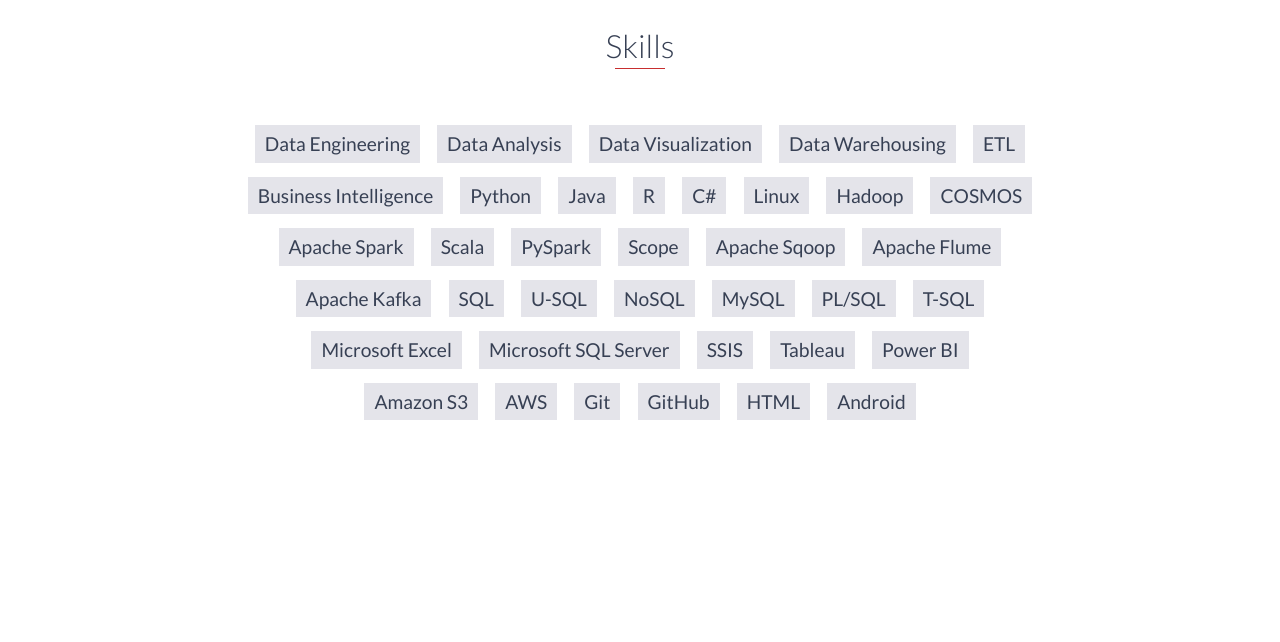
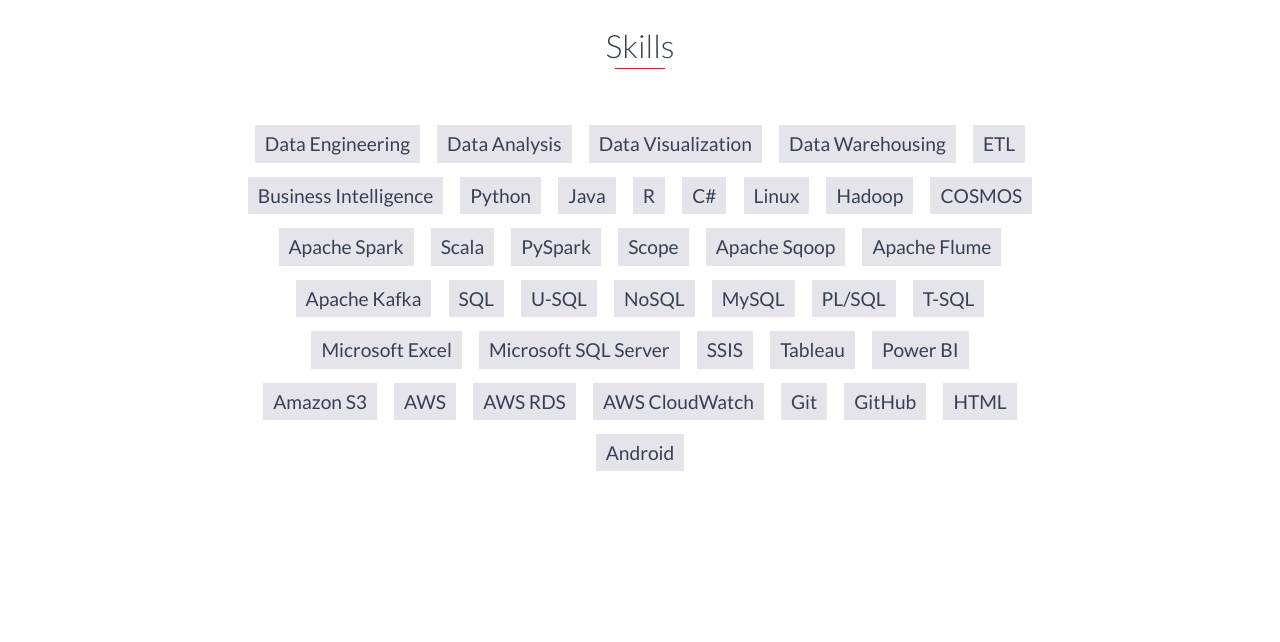
Before and after one commit to jadhavnikhil78/jadhavnikhil78.github.io, a website: page index.html in a window 1280 px wide. Shown: the part 6902-7544 px from the top of the page. Drawn offline with nearby package versions, Linux system fonts and the light colour scheme.

Commit message:
Update index.html

```diff
--- a/index.html
+++ b/index.html
@@ -294,6 +294,8 @@
                 <li>Power BI</li>
                 <li>Amazon S3</li>
                 <li>AWS</li>
+                <li>AWS RDS</li>
+                <li>AWS CloudWatch</li>
                 <li>Git</li>
                 <li>GitHub</li>
                 <li>HTML</li>
```
